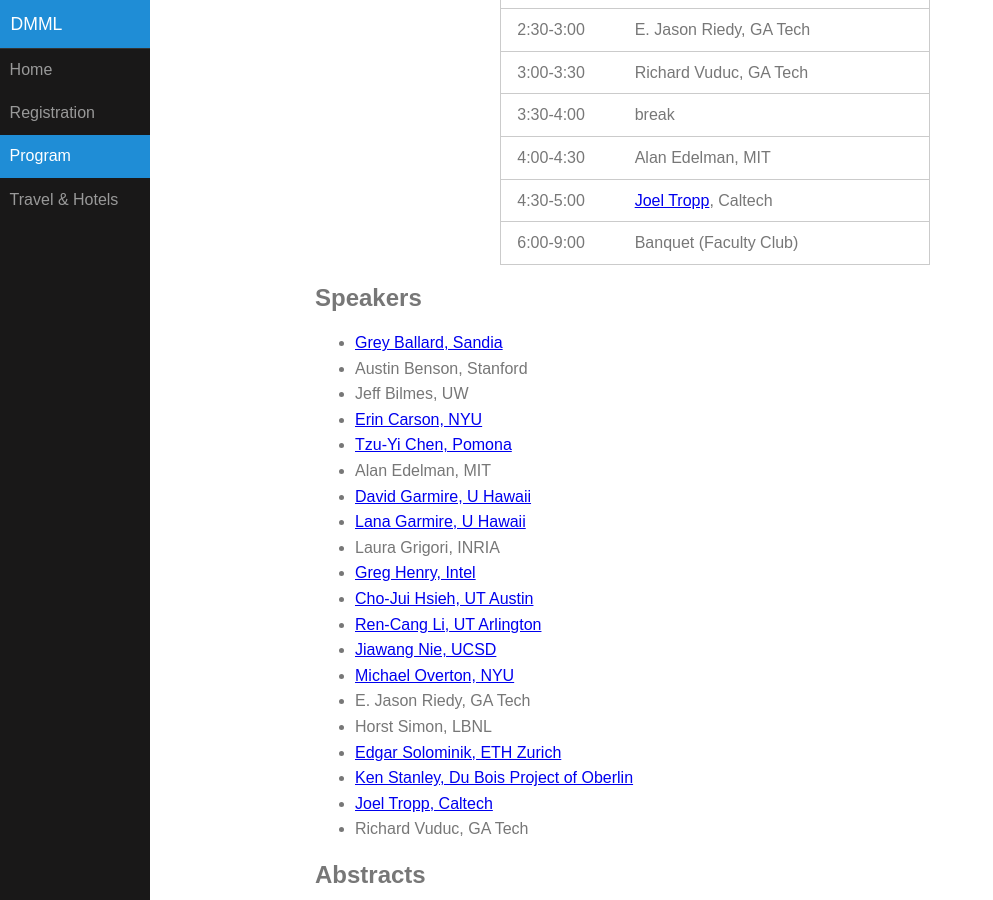
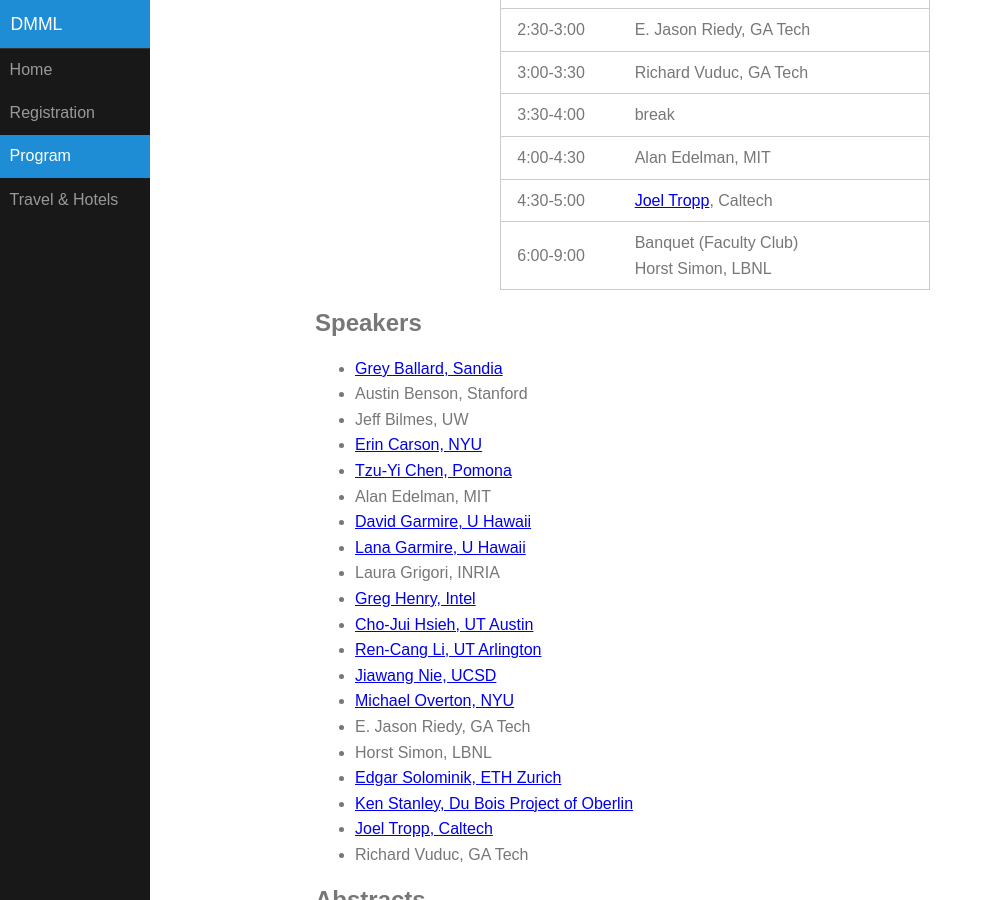
Before and after one commit to dbindel/dmml, a Jekyll site: the page built from program.html, in a window 1280 px wide and 900 px high, scrolled down 1303 px. Shown: the whole window, without its empty margins (0-993 px from the left). Built offline with Jekyll 4.4.1, drawn with Linux system fonts in a browser that asks for light colours; formulas are drawn with MathJax 3.

Commit message:
Added Horst's name to after-dinner speaker slot.

```diff
--- a/_data/schedule.yml
+++ b/_data/schedule.yml
@@ -55,4 +55,5 @@
     - time: 4:30-5:00
       name: Joel Tropp
     - time: 6:00-9:00
-      name: Banquet (Faculty Club)
+      note: Banquet (Faculty Club)
+      name: Horst Simon
--- a/program.html
+++ b/program.html
@@ -22,6 +22,7 @@
     <td>{{ talk.time }}</td>
       <td>
       {% if speakers.size > 0 %}
+      {% if talk.note %}{{ talk.note }}<br/>{% endif %}
       {% for speaker in speakers %}
       {% if speaker.title %}<a href="#{{ speaker.name | slugify }}">{{ speaker.name }}</a>,{% else %}{{ speaker.name }},{% endif %}
       {{ speaker.affil }}
```
